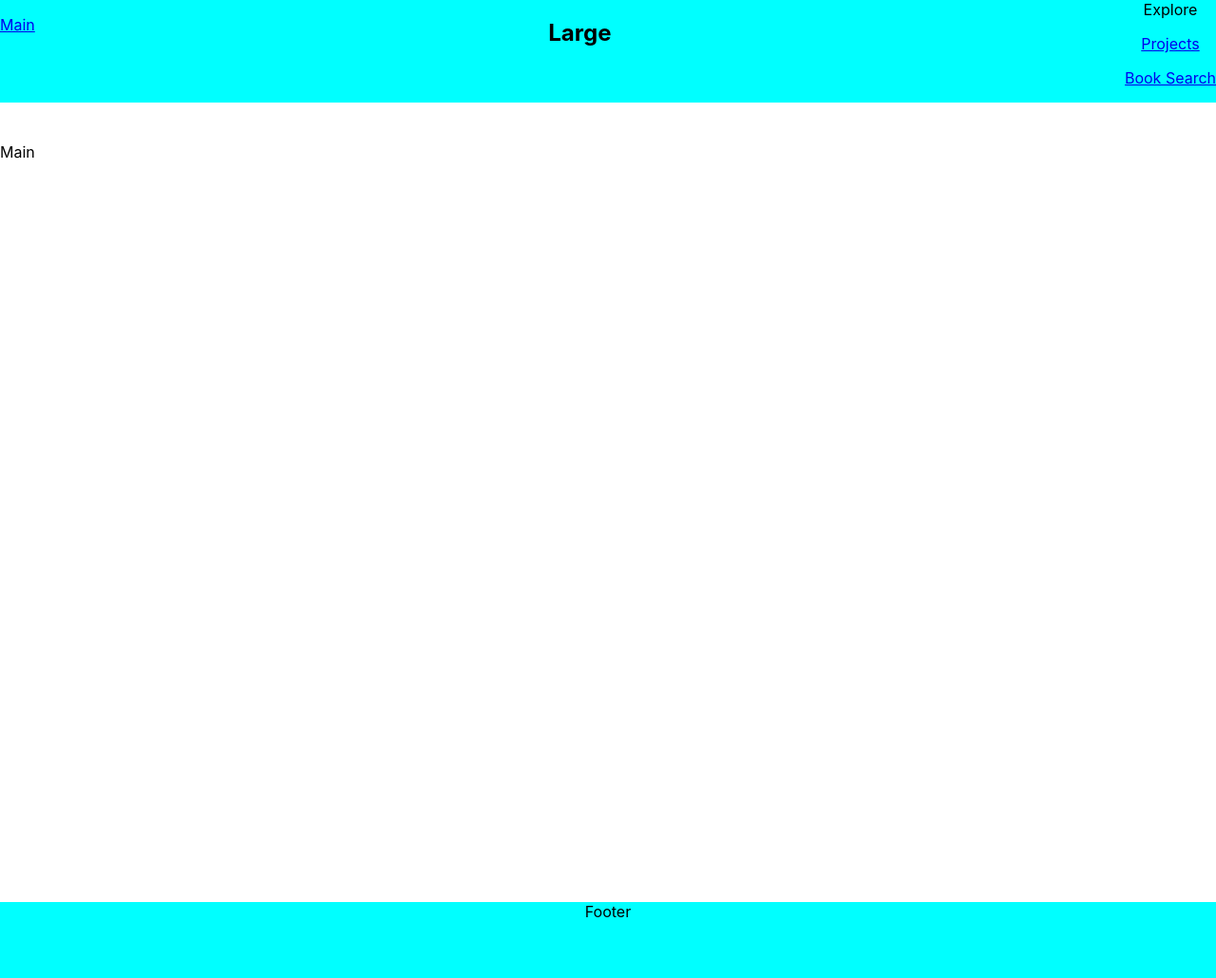
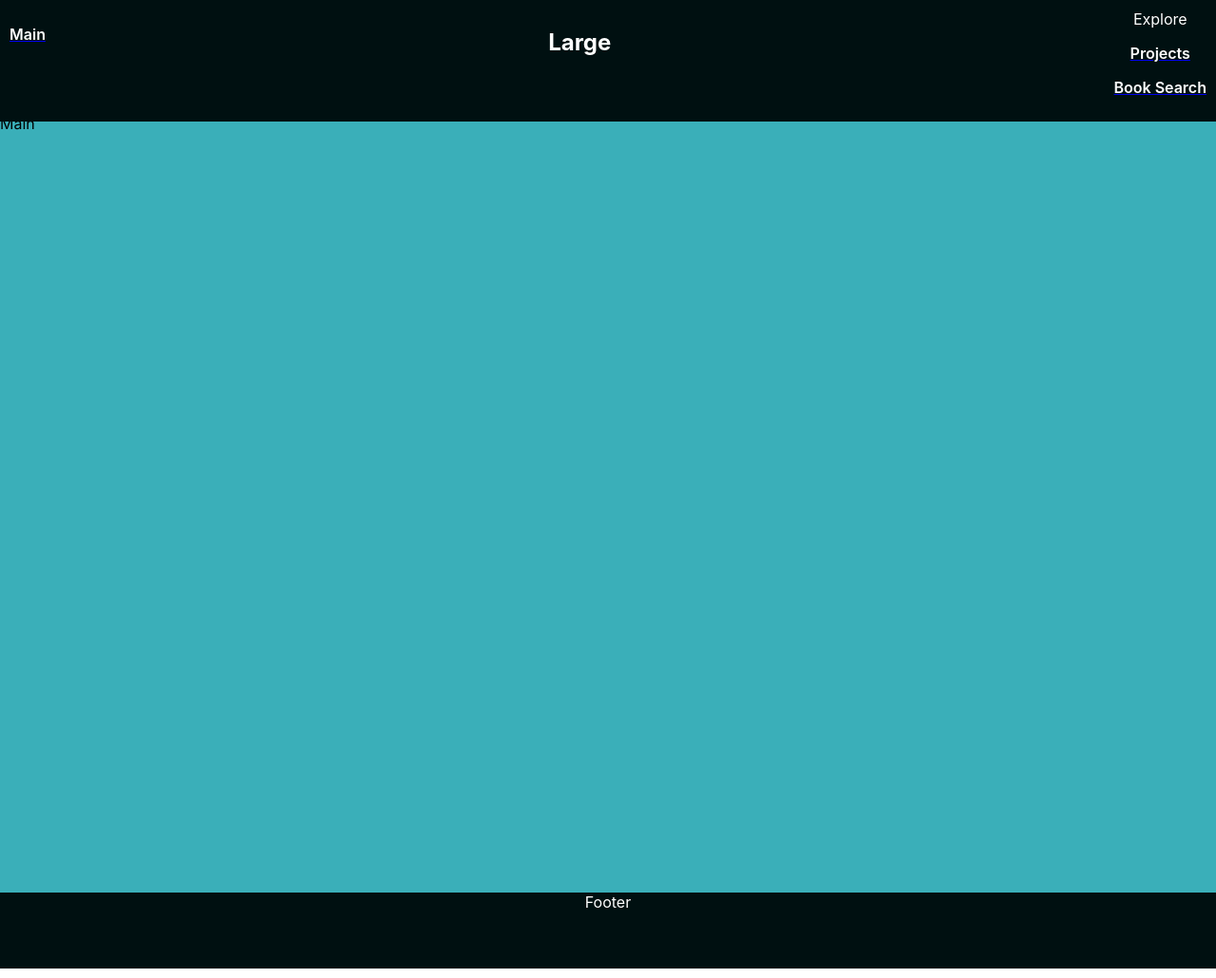
Before and after one commit to G-Audige/Portfolio-Piece, a React (Create React App) app: page / in a window 1280 px wide. Shown: the whole page at 95% size. Built offline with nearby package versions, Linux system fonts and the light colour scheme.

Commit message:
CSS styling

```diff
--- a/src/App.css
+++ b/src/App.css
@@ -1,22 +1,17 @@
 /* -----Default----- */
 /* Tags */
 /* Classes */
-.catalogue {
-  border: 1px solid gray;
-  display: flex;
-  flex-wrap: wrap;
-  justify-content: center;
-  margin: 5px 10px 5px 10px;
-  padding: 5px 10px 5px 10px;
-}
 .book {
-  border: 1px solid gray;
+  /* border: 1px solid gray; */
   text-align: center;
   padding: 5px 5px 5px 5px;
-  width: 12vw;
+  width: 200px;
+}
+.dropdown-container {
+  margin-right: 20px;
 }
 .image {
-  height: 11vw;
+  height: 170px;
   max-width: 100%;
 }
 .info-box {
@@ -28,7 +23,7 @@
 }
 .searchbar {
   border: transparent;
-
+  outline: none;
   width: 89%;
 }
 .searchButton {
@@ -36,6 +31,22 @@
   border: transparent;
   border-left: 1px solid gray;
   width: 9%;
+}
+.searchButton:hover {
+  background-color: cyan;
+  border: transparent;
+  border-left: 1px solid gray;
+  width: 9%;
+}
+.search-display {
+  background-color: #eef6fc;
+  border: 1px solid gray;
+  display: flex;
+  flex-wrap: wrap;
+  justify-content: space-around;
+  margin: auto;
+  padding: 5px 10px 5px 10px;
+  width: 95%;
 }
 
 .default {
@@ -51,32 +62,50 @@
   display: none;
 }
 /* Ids */
-/* #books {
-} */
+#books {
+  text-align: center;
+}
 #book-info {
   text-align: center;
 }
 #content {
-  padding-top: 150px;
+  background-color: #3aafb9;
+  padding-top: 120px;
+  padding-bottom: 20px;
   min-height: 100vh;
 }
 #footer {
-  background-color: aqua;
+  background-color: #001011;
+  color: white;
   height: 10vh;
   text-align: center;
 }
 #form {
-  border: 1px solid black;
+  background-color: white;
+  border: 1px solid gray;
+  border-radius: 5px;
   margin: auto;
+  margin-bottom: 10px;
+  padding: 5px;
   width: 95%;
 }
 #header {
-  background-color: aqua;
+  background-color: #001011;
+  color: white;
   display: flex;
   justify-content: space-between;
+  padding: 10px;
   position: fixed;
   text-align: center;
   width: 100vw;
+}
+#header p {
+  color: white;
+  font-weight: 600;
+  text-decoration: none;
+}
+#header p:hover {
+  color: #97c8eb;
 }
 
 /* -----Media Queries----- */
@@ -86,10 +115,10 @@
   /* Classes */
   .book {
     padding: 5px 5px 5px 5px;
-    width: 15vw;
+    width: 170px;
   }
   .image {
-    height: 14vw;
+    height: 150px;
   }
 
   .default {
@@ -113,10 +142,10 @@
   /* Classes */
   .book {
     padding: 5px 5px 5px 5px;
-    width: 22vw;
+    width: 170px;
   }
   .image {
-    height: 20vw;
+    height: 150px;
   }
 
   .default {
--- a/src/components/BookSearchDisplay.jsx
+++ b/src/components/BookSearchDisplay.jsx
@@ -9,7 +9,7 @@ function SearchDisplay(props) {
       loading();
     } else {
       return (
-        <div className='catalogue'>
+        <div className='search-display'>
           {items.map((item) => {
             let image;
             if (typeof item.volumeInfo.imageLinks == 'undefined') {
@@ -38,7 +38,7 @@ function SearchDisplay(props) {
     // console.log('Loading: ', props);
     // console.log('Prop: ', props.items[0].volumeInfo.title);
     return (
-      <div className='catalogue'>
+      <div className='search-display'>
         <h1>Loading...</h1>
       </div>
     );
--- a/src/components/Container.jsx
+++ b/src/components/Container.jsx
@@ -1,7 +1,7 @@
 import React from 'react';
 
 function Container() {
-  return <div className='container'>Container</div>;
+  return <div id='container'>Container</div>;
 }
 
 export default Container;
--- a/src/pages/BookInfo.jsx
+++ b/src/pages/BookInfo.jsx
@@ -44,7 +44,10 @@ function BookInfo() {
       <div id='book-info'>
         <h2>{item.volumeInfo.title}</h2>
         <div className='info-box'>
-          <img src={image} alt={item.volumeInfo.title} className='image' />
+          <div>
+            <img src={image} alt={item.volumeInfo.title} className='image' />
+          </div>
+
           <div>
             <div>Author: {item.volumeInfo.authors}</div>
             <div>Publisher: {item.volumeInfo.publisher}</div>
@@ -53,6 +56,7 @@ function BookInfo() {
           </div>
         </div>
         <div>Description</div>
+        <div>{item.volumeInfo.description}</div>
       </div>
     );
   };
--- a/src/pages/Books.jsx
+++ b/src/pages/Books.jsx
@@ -12,6 +12,7 @@ function Books() {
   const apiKey = 'AIzaSyDuLCXY1RHG1ude7aVtiK1acROKuNeUlfs';
 
   const getBook = async (searchterm) => {
+    window.scrollTo(0, 0);
     try {
       const response = await fetch(
         `https://www.googleapis.com/books/v1/volumes?q=${searchterm}&key=${apiKey}&maxResults=40`
@@ -32,7 +33,7 @@ function Books() {
 
   return (
     <div id='books'>
-      Books
+      <h2>Book Search</h2>
       <Form search={getBook} />
       <SearchDisplay searchterm={book} />
     </div>
--- a/src/pages/Main.jsx
+++ b/src/pages/Main.jsx
@@ -2,7 +2,7 @@ import React from 'react';
 
 function Main() {
   window.scrollTo(0, 0);
-  return <div>Main</div>;
+  return <div id='main'>Main</div>;
 }
 
 export default Main;
```
Also changed, not shown: src/pages/Music.jsx (deleted, +0 -64 lines).
